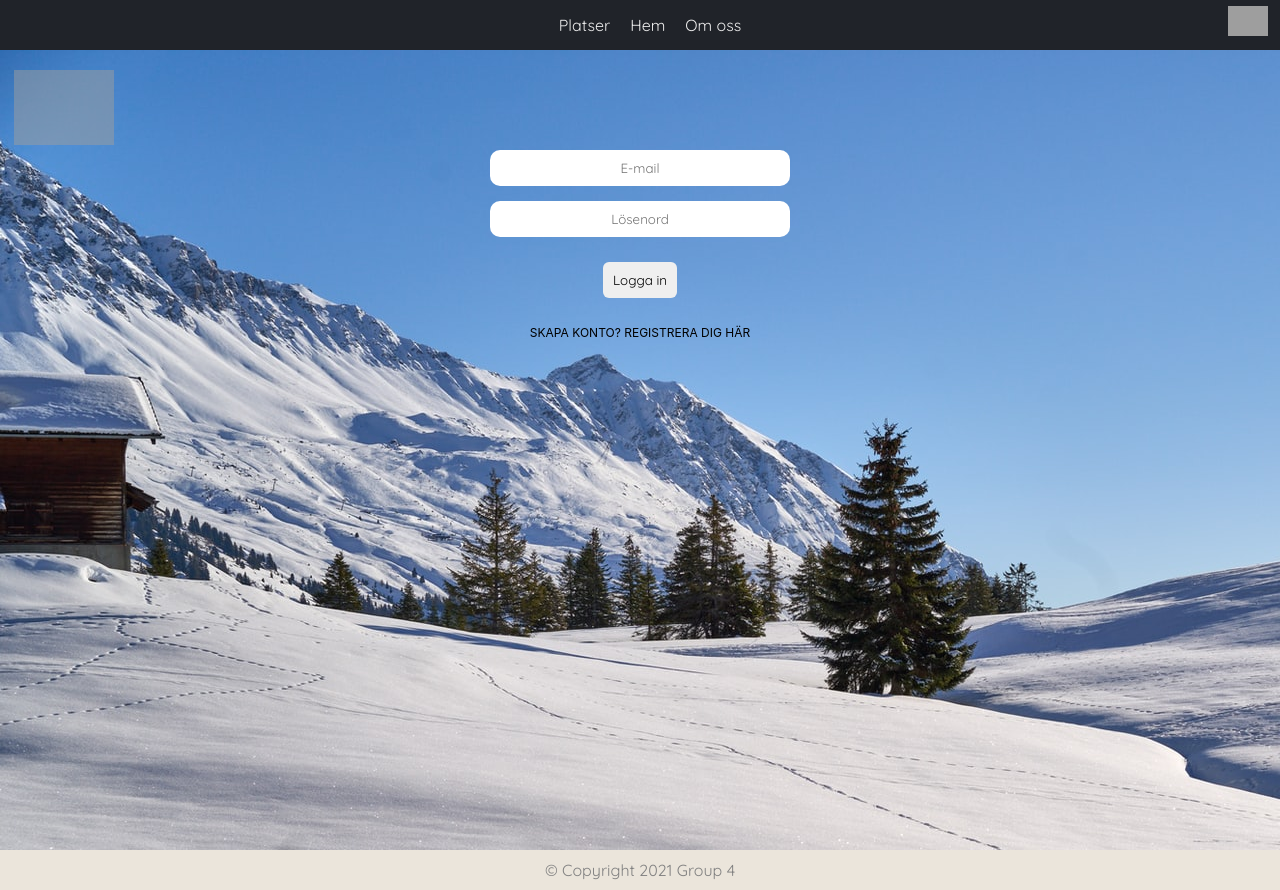
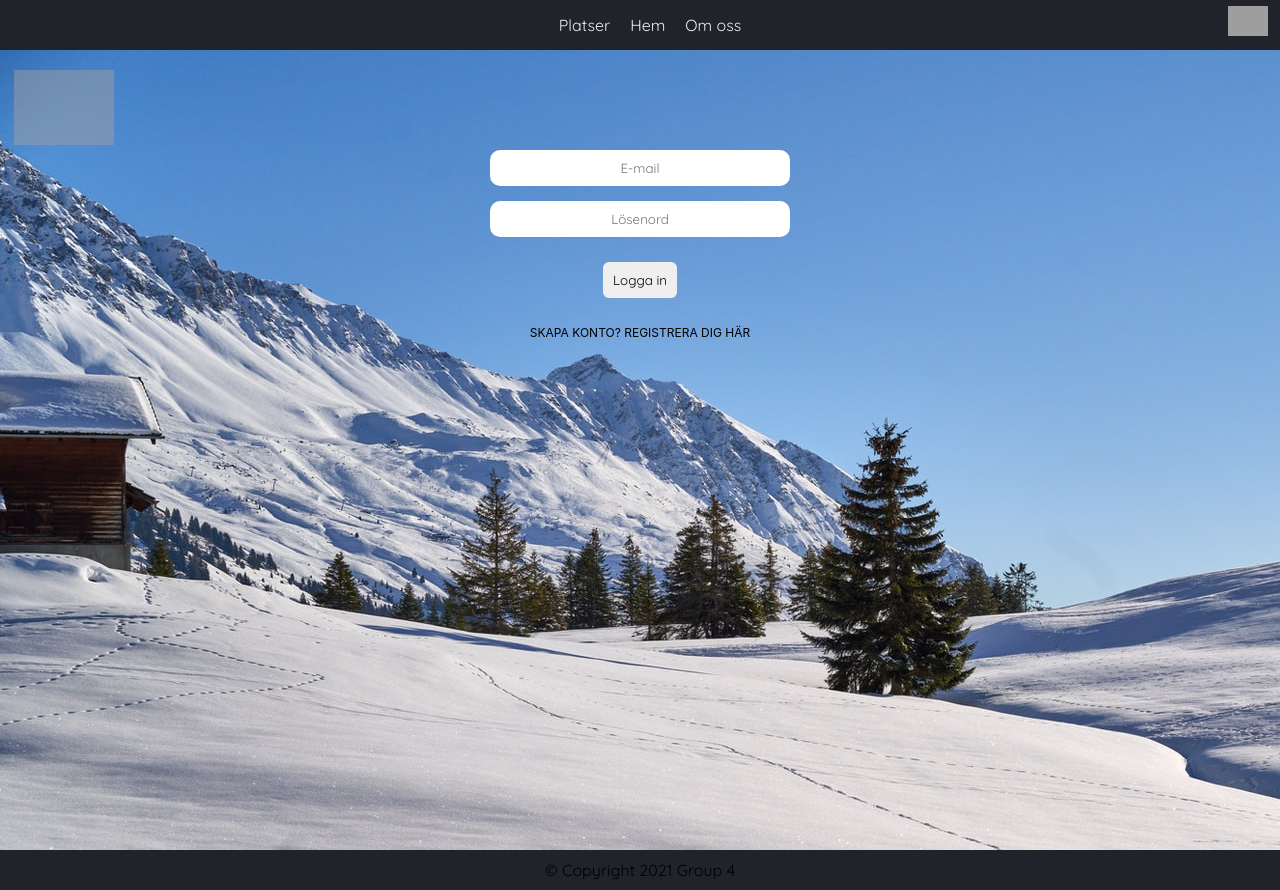
Before and after one commit to postila/clearbnb-grupp4, a React (Create React App) app: page / in a window 1280 px wide. Built offline with nearby package versions, Linux system fonts and the light colour scheme; no server answers; grey boxes are pictures that could not be loaded.

Commit message:
Footer and header now have same colours

```diff
--- a/src/App.css
+++ b/src/App.css
@@ -38,5 +38,4 @@ footer {
  display:flex;
  justify-content: center;
  align-items: center;
- color: grey;
-}
+ background-color: #202329;}
```
